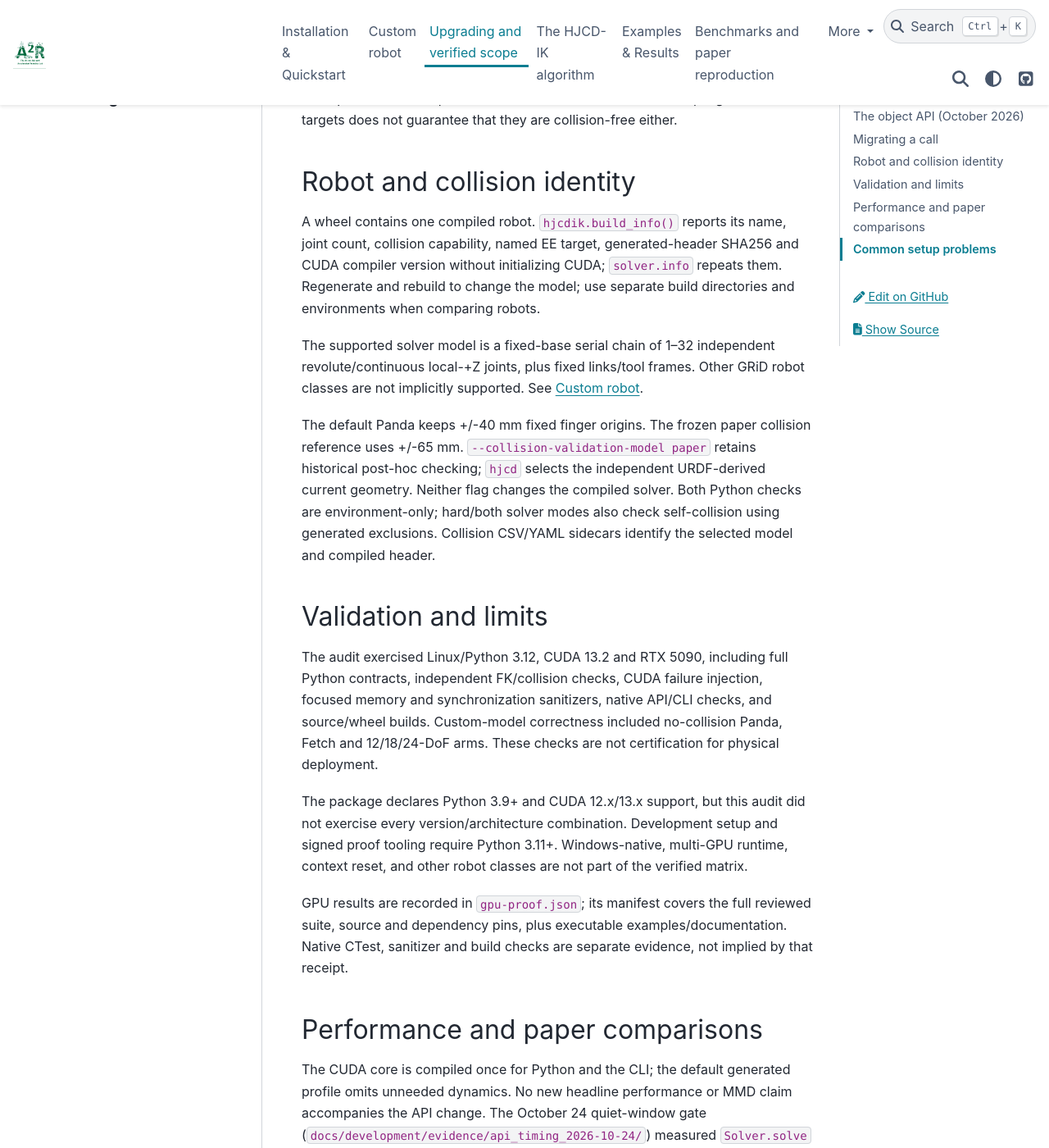
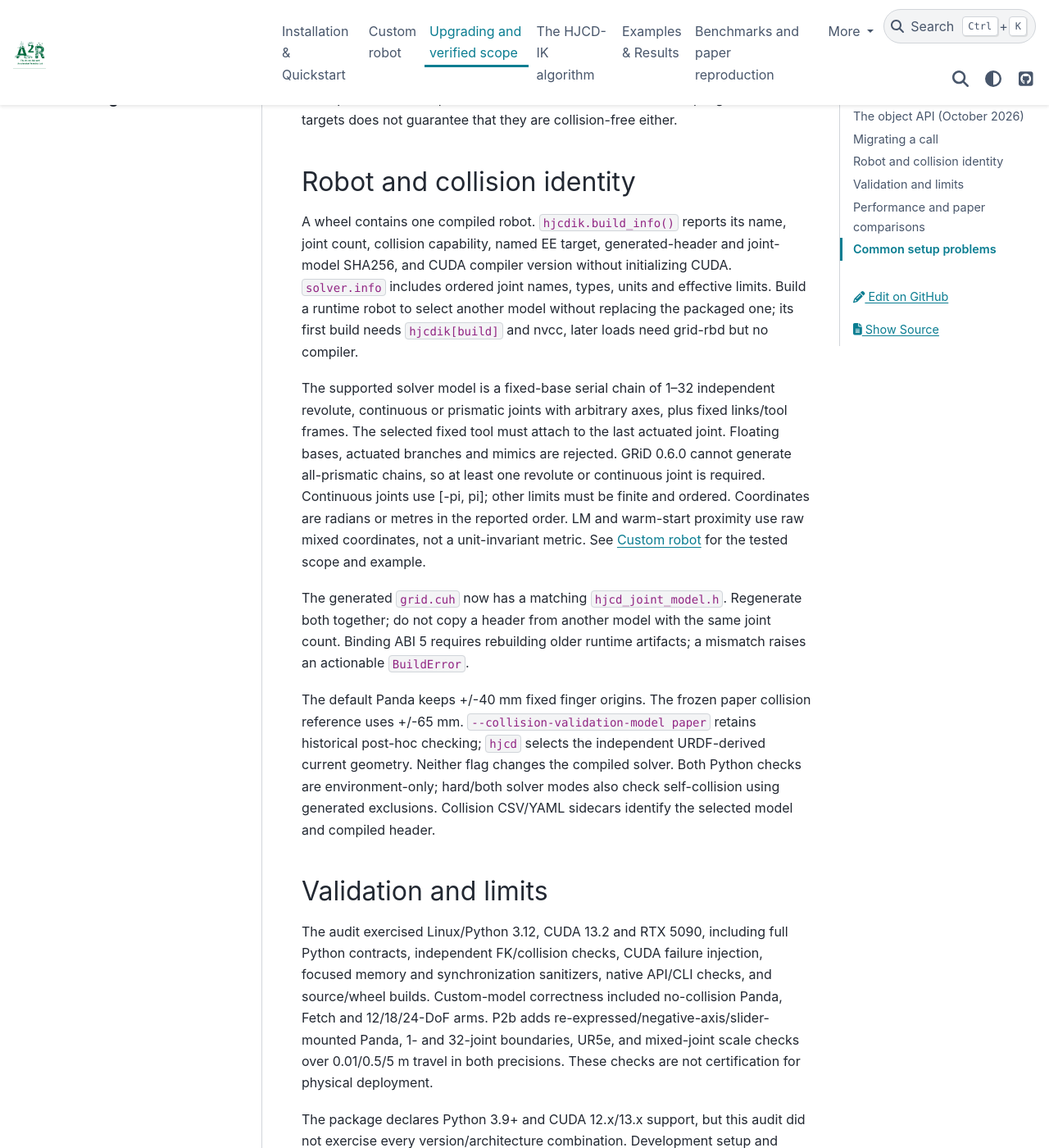
Before and after one commit to A2R-Lab/HJCD-IK, a Sphinx documentation site: the page built from docs/source/user_guide/upgrading.md, in a window 1280 px wide and 1400 px high, scrolled down 3057 px. Shown: the whole window at 82% size. Built offline with Sphinx 7.4.7 and the PyData theme 0.15.4, drawn with Linux system fonts in a browser that asks for light colours.

Commit message:
Align migration guide with general joint support

```diff
--- a/docs/source/api_reference/python.rst
+++ b/docs/source/api_reference/python.rst
@@ -234,9 +234,10 @@ summarises them.
 Runtime robot builds
 --------------------
 
-The base package solves with the packaged robot and loads prepared builds with numpy only. With
+The base package solves with the packaged robot using numpy only. Loading prepared runtime
+artifacts also requires ``grid-rbd``, but not nvcc or pybind11. With
 the ``hjcdik[build]`` extra (GRiD's ``grid-rbd`` and ``pybind11``) and ``nvcc`` on the machine,
-any fixed-base serial-chain URDF becomes a solver:
+a supported fixed-base serial-chain URDF becomes a solver:
 
 .. code-block:: text
 
--- a/docs/source/user_guide/upgrading.md
+++ b/docs/source/user_guide/upgrading.md
@@ -57,13 +57,23 @@ guarantee that they are collision-free either.
 ## Robot and collision identity
 
 A wheel contains one compiled robot. `hjcdik.build_info()` reports its name, joint count,
-collision capability, named EE target, generated-header SHA256 and CUDA compiler version without
-initializing CUDA; `solver.info` repeats them. Regenerate and rebuild to change the model; use
-separate build directories and environments when comparing robots.
+collision capability, named EE target, generated-header and joint-model SHA256, and CUDA compiler
+version without initializing CUDA. `solver.info` includes ordered joint names, types, units and
+effective limits. Build a runtime robot to select another model without replacing the packaged
+one; its first build needs `hjcdik[build]` and nvcc, later loads need grid-rbd but no compiler.
 
 The supported solver model is a fixed-base serial chain of 1–32 independent
-revolute/continuous local-+Z joints, plus fixed links/tool frames. Other GRiD robot
-classes are not implicitly supported. See {doc}`tutorials/custom_robot`.
+revolute, continuous or prismatic joints with arbitrary axes, plus fixed links/tool frames.
+The selected fixed tool must attach to the last actuated joint. Floating bases, actuated
+branches and mimics are rejected. GRiD 0.6.0 cannot generate all-prismatic chains, so at
+least one revolute or continuous joint is required. Continuous joints use [-pi, pi]; other
+limits must be finite and ordered. Coordinates are radians or metres in the reported order.
+LM and warm-start proximity use raw mixed coordinates, not a unit-invariant metric.
+See {doc}`tutorials/custom_robot` for the tested scope and example.
+
+The generated `grid.cuh` now has a matching `hjcd_joint_model.h`. Regenerate both together;
+do not copy a header from another model with the same joint count. Binding ABI 5 requires
+rebuilding older runtime artifacts; a mismatch raises an actionable `BuildError`.
 
 The default Panda keeps +/-40 mm fixed finger origins. The frozen paper collision
 reference uses +/-65 mm. `--collision-validation-model paper` retains historical
@@ -78,6 +88,8 @@ The audit exercised Linux/Python 3.12, CUDA 13.2 and RTX 5090, including full Py
 contracts, independent FK/collision checks, CUDA failure injection, focused memory
 and synchronization sanitizers, native API/CLI checks, and source/wheel builds.
 Custom-model correctness included no-collision Panda, Fetch and 12/18/24-DoF arms.
+P2b adds re-expressed/negative-axis/slider-mounted Panda, 1- and 32-joint boundaries,
+UR5e, and mixed-joint scale checks over 0.01/0.5/5 m travel in both precisions.
 These checks are not certification for physical deployment.
 
 The package declares Python 3.9+ and CUDA 12.x/13.x support, but this audit did not
```
